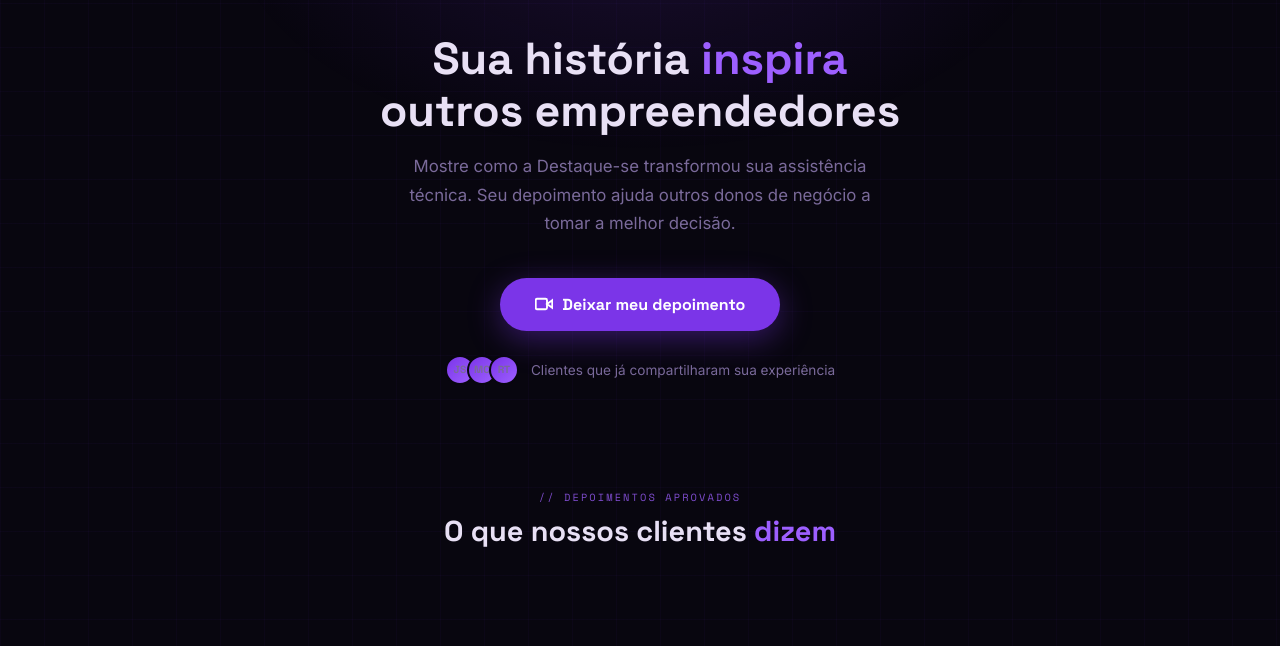
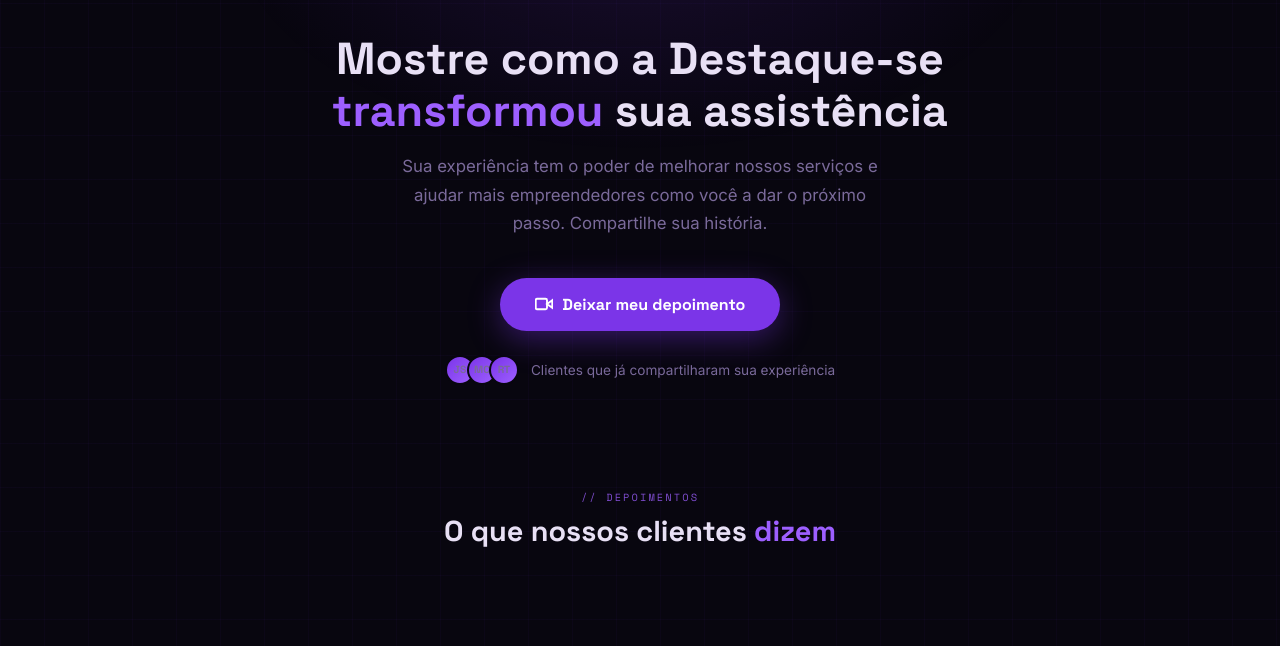
Before and after one commit to porcelli10/destaque-se-depoimentos, a website: page index.html in a window 1280 px wide. Shown: the part 129-775 px from the top of the page. Drawn offline with nearby package versions, Linux system fonts and the light colour scheme; no server answers.

Commit message:
update: copy do hero, mensagem de sucesso e secao sem mencao a aprovacao

```diff
--- a/index.html
+++ b/index.html
@@ -535,8 +535,8 @@
 <!-- ── HERO ─────────────────────────────────────────────────── -->
 <section class="hero">
   <img src="/logo.png" alt="Destaque-se">
-  <h1>Sua história <span>inspira</span><br>outros empreendedores</h1>
-  <p>Mostre como a Destaque-se transformou sua assistência técnica. Seu depoimento ajuda outros donos de negócio a tomar a melhor decisão.</p>
+  <h1>Mostre como a Destaque-se<br><span>transformou</span> sua assistência</h1>
+  <p>Sua experiência tem o poder de melhorar nossos serviços e ajudar mais empreendedores como você a dar o próximo passo. Compartilhe sua história.</p>
   <button class="btn-cta" onclick="openForm()">
     <svg width="18" height="18" viewBox="0 0 24 24" fill="none" stroke="currentColor" stroke-width="2.5"><polygon points="23 7 16 12 23 17 23 7"/><rect x="1" y="5" width="15" height="14" rx="2"/></svg>
     Deixar meu depoimento
@@ -691,7 +691,7 @@
         <svg width="38" height="38" viewBox="0 0 24 24" fill="none" stroke="currentColor" stroke-width="2.5" stroke-linecap="round"><polyline points="20 6 9 17 4 12"/></svg>
       </div>
       <h2>Obrigado pelo depoimento!</h2>
-      <p>Recebemos sua contribuição. Após aprovação da nossa equipe, ela aparecerá aqui na vitrine para inspirar outros empreendedores.</p>
+      <p>Recebemos sua história com muito carinho. Ela vai ajudar a melhorar nossos serviços e inspirar outros empreendedores a transformar sua assistência técnica.</p>
       <a href="https://www.instagram.com/fabioporcelli/" target="_blank" rel="noopener" class="btn-instagram">
         <svg width="18" height="18" viewBox="0 0 24 24" fill="none" stroke="currentColor" stroke-width="2" stroke-linecap="round"><rect x="2" y="2" width="20" height="20" rx="5"/><circle cx="12" cy="12" r="5"/><circle cx="17.5" cy="6.5" r="1.5" fill="currentColor" stroke="none"/></svg>
         Nos siga no Instagram @fabioporcelli
@@ -704,7 +704,7 @@
 <!-- ── DEPOIMENTOS APROVADOS ─────────────────────────────────── -->
 <section class="testimonials-section">
   <div class="section-header">
-    <span class="section-tag">// depoimentos aprovados</span>
+    <span class="section-tag">// depoimentos</span>
     <h2>O que nossos clientes <span>dizem</span></h2>
   </div>
 
```
